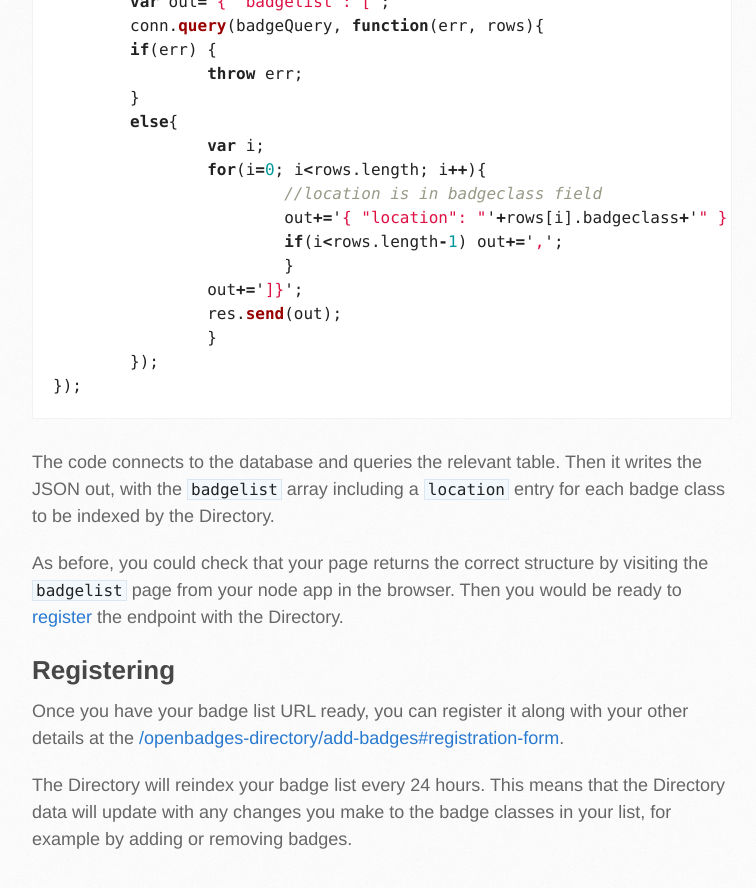
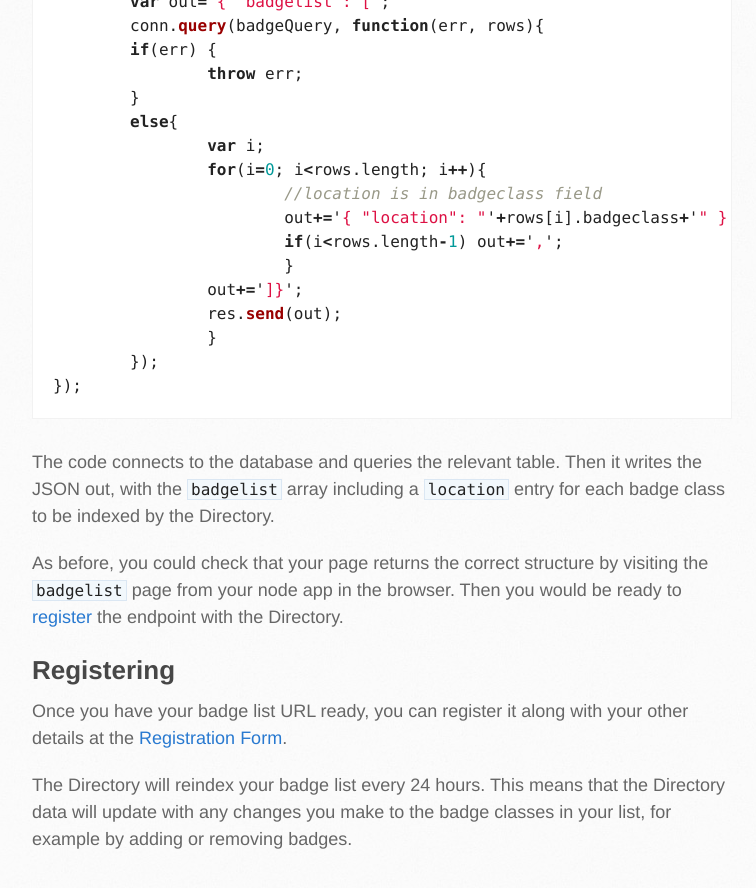
Before and after one commit to OpenWorksGroup/openbadges-directory, a Jekyll site: the page built from badgelist-endpoint.markdown, in a window 1280 px wide and 900 px high, scrolled down 3241 px. Shown: the top 888 px of the window, without its empty margins (138-894 px from the left). Built offline with Jekyll 4.4.1, drawn with Linux system fonts in a browser that asks for light colours; Markdown is read by kramdown in place of the engine named in the settings.

Commit message:
Correcting links

```diff
--- a/badgelist-endpoint.markdown
+++ b/badgelist-endpoint.markdown
@@ -134,6 +134,6 @@
 <a name="register"></a>
 ## Registering
 
-Once you have your badge list URL ready, you can register it along with your other details at the [/openbadges-directory/add-badges#registration-form](Registration Form).
+Once you have your badge list URL ready, you can register it along with your other details at the [Registration Form](/openbadges-directory/add-badges#registration-form).
 
 The Directory will reindex your badge list every 24 hours. This means that the Directory data will update with any changes you make to the badge classes in your list, for example by adding or removing badges.
```
